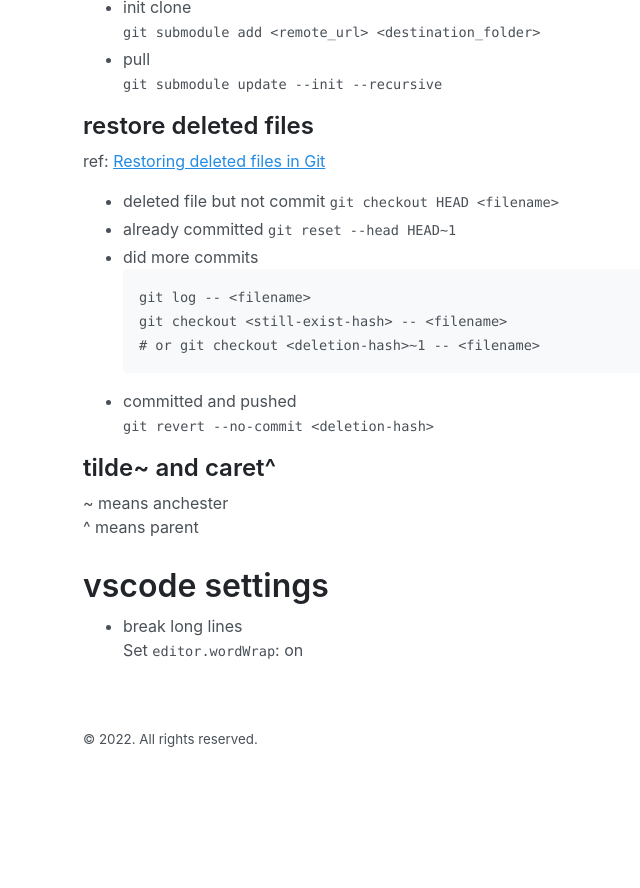
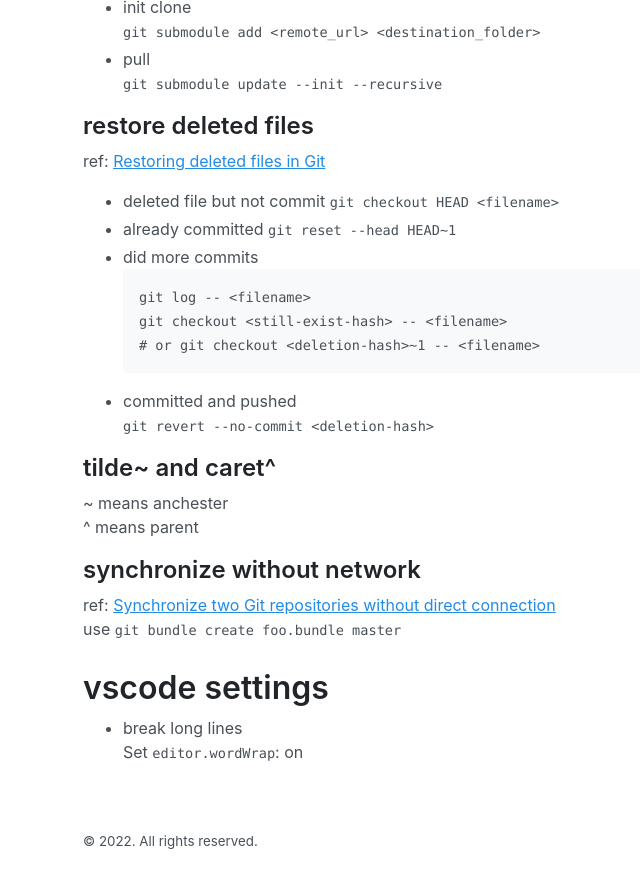
Before and after one commit to yuuu14/blog, a Jekyll site: the page built from _posts/2022-01-27-manuals.md, in a window 1280 px wide and 900 px high, scrolled down 1772 px. Shown: the top 888 px of the window, without its empty margins (221-861 px from the left). Built offline with Jekyll 4.4.1, drawn with Linux system fonts in a browser that asks for light colours; before the commit the page ends 2570 px from its top, so only the background shows below that.

Commit message:
add synchronize without network

```diff
--- a/_posts/2022-01-27-manuals.md
+++ b/_posts/2022-01-27-manuals.md
@@ -89,6 +89,9 @@ ref: [Restoring deleted files in Git](https://www.git-tower.com/learn/git/faq/re
 ~ means anchester
 ^ means parent
 
+## synchronize without network
+ref: [Synchronize two Git repositories without direct connection](https://stackoverflow.com/questions/55971038/synchronize-two-git-repositories-without-direct-connection)
+use `git bundle create foo.bundle master`
 
 # vscode settings
 - break long lines
```
